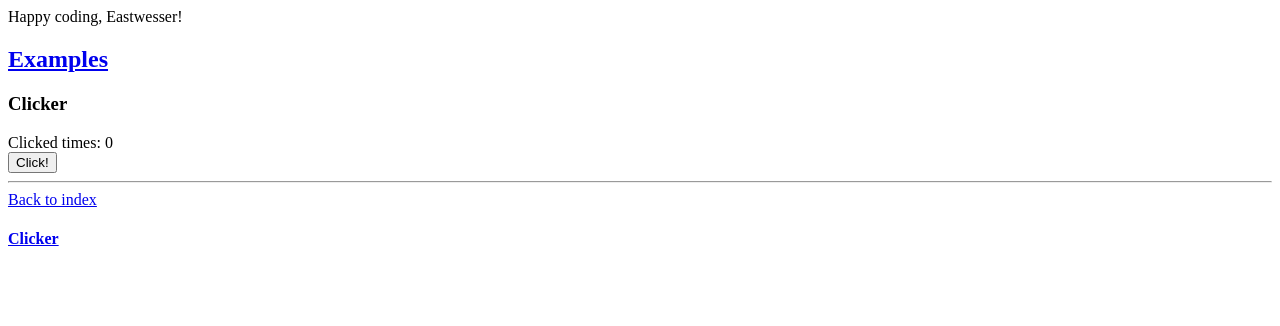
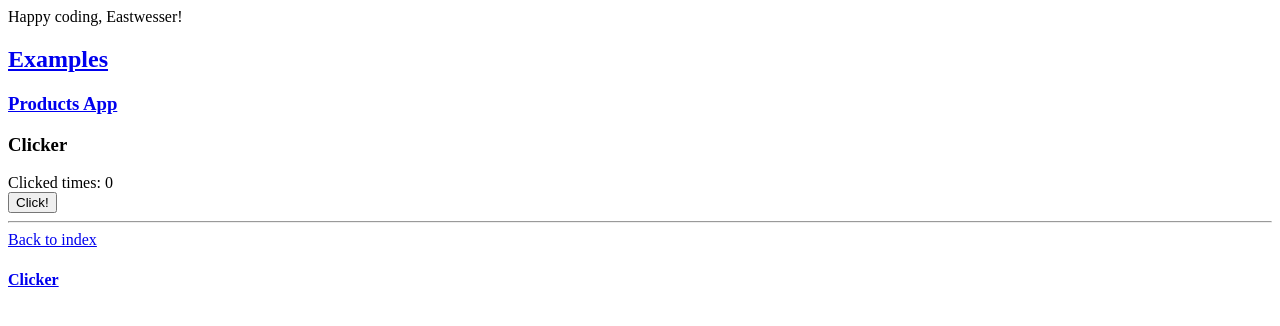
Before and after one commit to Eastwesser/HTMX, a Flask app: page / in a window 1280 px wide. Shown: the top 326 px of the page. Run offline with Flask 3, Linux system fonts and the light colour scheme.

Commit message:
products app added

```diff
--- a/app.py
+++ b/app.py
@@ -5,6 +5,7 @@ from flask import Flask
 from rest.index import index_app
 from rest.examples import examples_app
 from rest.clicker import clicker_app
+from rest.products import products_app
 
 
 def create_app():
@@ -22,6 +23,10 @@ def create_app():
         clicker_app,
         url_prefix="/clicker",
     )
+    app.register_blueprint(
+        products_app,
+        url_prefix="/products",
+    )
     return app
 
 
--- /dev/null
+++ b/rest/products/__init__.py
@@ -0,0 +1,3 @@
+__all__ = ("products_app",)
+
+from .views import products_app
--- a/templates/base.html
+++ b/templates/base.html
@@ -13,6 +13,9 @@
 
 {% endblock %}
 
+{% block footer %}
+
+{% endblock %}
 <script
     src="https://unpkg.com/htmx.org@2.0.0"
     integrity="sha384-wS5l5IKJBvK6sPTKa2WZ1js3d947pvWXbPJ1OmWfEuxLgeHcEbjUUA5i9V5ZkpCw"
--- a/templates/index.html
+++ b/templates/index.html
@@ -12,6 +12,12 @@
             Examples
         </a>
     </h2>
+
+    <h3>
+        <a href="{{ url_for('products_app.list') }}">
+            Products App
+        </a>
+    </h3>
 
     <span
         {# Use trigger-load below to include counter #}
--- /dev/null
+++ b/templates/products/base.html
@@ -0,0 +1,6 @@
+{% extends 'base.html' %}
+
+{% block footer %}
+    <br>
+    &copy; Products App
+{% endblock %}
```
Also changed, not shown: rest/products/views.py (added, +13 -0 lines), templates/products/list.html (added, +16 -0 lines), README.md.
